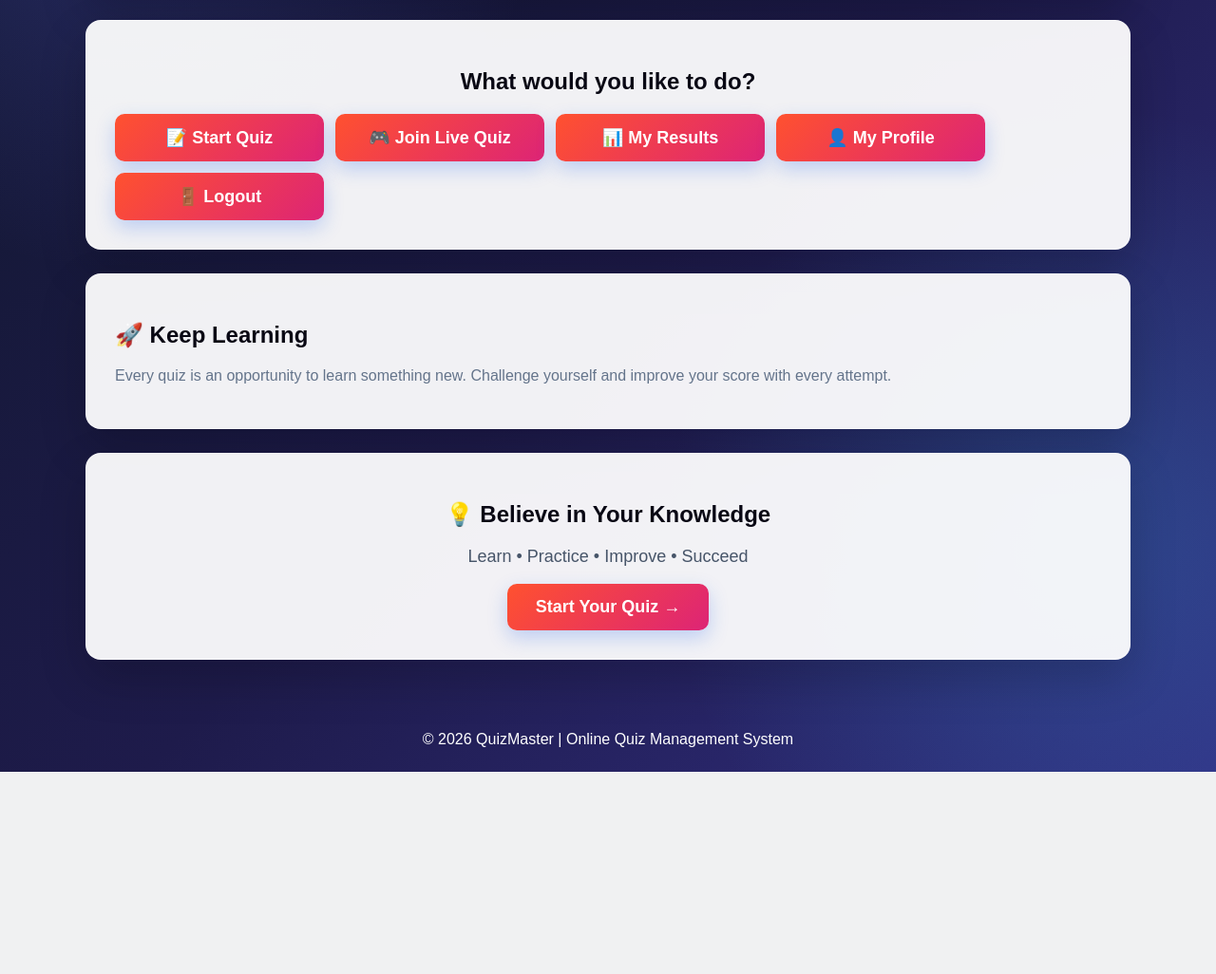
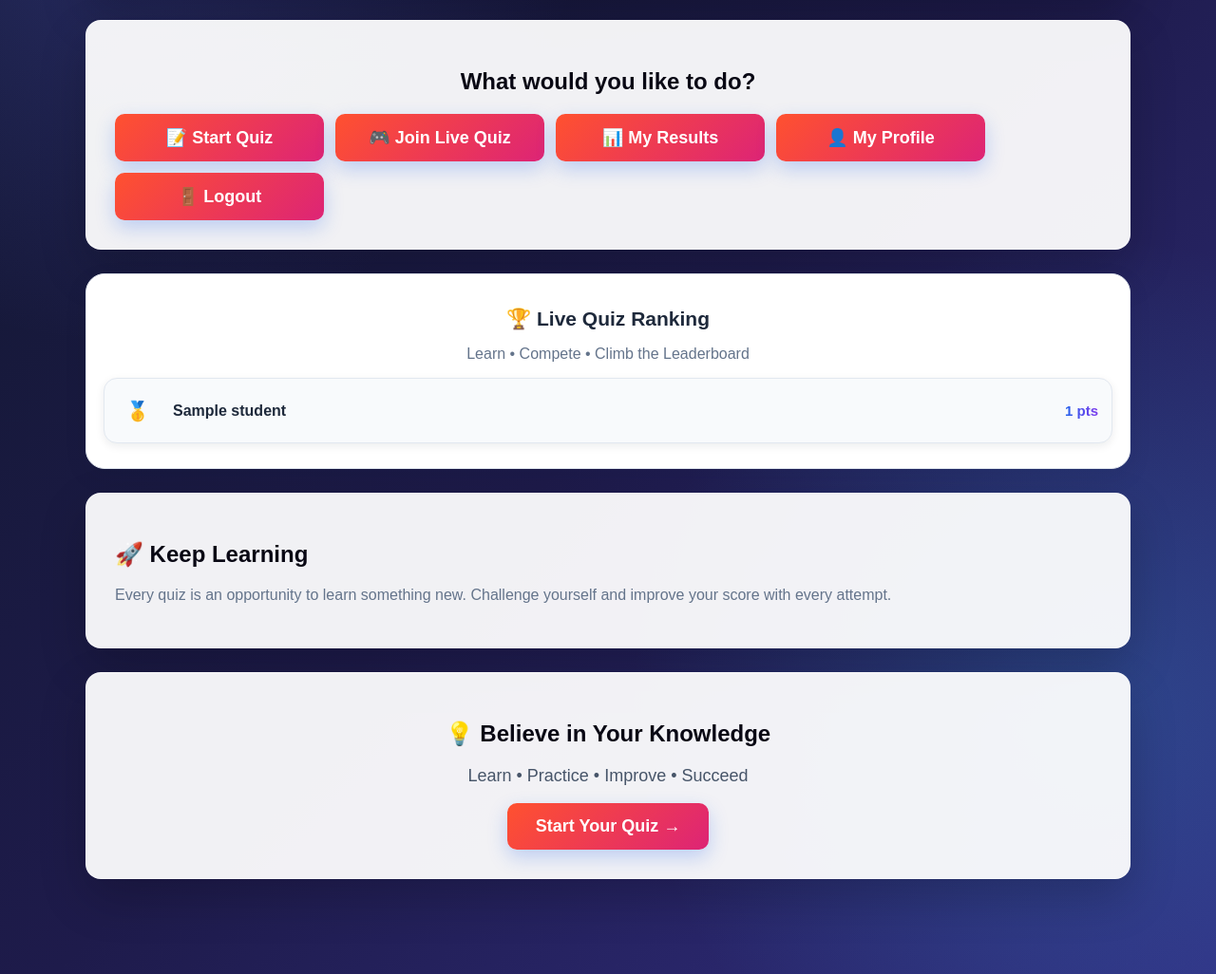
Before and after one commit to Sum332/online-quiz-management-system, a Python web app: template templates/dashboard.html in a window 1280 px wide. Shown: the part 416-1442 px from the top of the page at 95% size. Before the commit the page ends 1229 px from the top, so only its background shows below. Run offline with Jinja, Linux system fonts and the light colour scheme; the template is opened without the code that fills it: most values are stand-ins (such as "Sample title", 1, 10 or a date in 2020).

Commit message:
Add compact live quiz leaderboard

```diff
--- a/static/style.css
+++ b/static/style.css
@@ -1426,3 +1426,114 @@
         display: flex !important;
     }
 }
+/* LIVE LEADERBOARD */
+
+.leaderboard {
+    margin-top: 25px;
+}
+
+.leaderboard-row {
+    display: flex;
+    align-items: center;
+    gap: 18px;
+    padding: 16px 20px;
+    margin-bottom: 12px;
+    background: #f8fafc;
+    border: 1px solid #e2e8f0;
+    border-radius: 14px;
+    box-shadow: 0 3px 10px rgba(15, 23, 42, 0.08);
+}
+
+.rank {
+    width: 45px;
+    text-align: center;
+    font-size: 24px;
+    font-weight: bold;
+}
+
+.student-name {
+    flex: 1;
+    font-size: 17px;
+    font-weight: 600;
+    color: #1e293b;
+}
+
+.score {
+    font-size: 17px;
+    font-weight: bold;
+    color: #2563eb;
+}
+
+/* DUOLINGO-STYLE LIVE QUIZ LEADERBOARD */
+
+.leaderboard-card {
+    background: #ffffff;
+    border: 1px solid #e2e8f0;
+    border-radius: 20px;
+    padding: 18px;
+    box-shadow: 0 8px 24px rgba(15, 23, 42, 0.08);
+}
+
+.leaderboard-card h2 {
+    color: #1e293b;
+    font-size: 21px;
+    margin-bottom: 8px;
+}
+
+.leaderboard-card .leaderboard-row {
+    display: flex;
+    align-items: center;
+    gap: 16px;
+    padding: 10px 14px;
+    margin: 8px 0;
+    background: #f8fafc;
+    border: 1px solid #e2e8f0;
+    border-radius: 14px;
+    transition: transform 0.2s ease, box-shadow 0.2s ease;
+}
+
+.leaderboard-card .leaderboard-row:hover {
+    transform: translateY(-2px);
+    box-shadow: 0 5px 14px rgba(15, 23, 42, 0.08);
+}
+
+.leaderboard-card .rank {
+    width: 42px;
+    font-size: 20px;
+    text-align: center;
+    flex-shrink: 0;
+}
+
+.leaderboard-card .student-name {
+    flex: 1;
+    font-size: 16px;
+    font-weight: 700;
+    color: #1e293b;
+    overflow-wrap: anywhere;
+}
+
+.leaderboard-card .score {
+    font-size: 15px;
+    font-weight: 800;
+    color: #16a34a;
+    white-space: nowrap;
+}
+
+@media (max-width: 600px) {
+    .leaderboard-card {
+        padding: 18px;
+    }
+
+    .leaderboard-card .leaderboard-row {
+        gap: 10px;
+        padding: 12px;
+    }
+
+    .leaderboard-card .student-name {
+        font-size: 14px;
+    }
+
+    .leaderboard-card .score {
+        font-size: 13px;
+    }
+}
--- a/templates/dashboard.html
+++ b/templates/dashboard.html
@@ -98,6 +98,58 @@
     </div>
 
 
+<!-- LIVE QUIZ LEADERBOARD -->
+<div class="card leaderboard-card">
+
+    <h2 class="center">🏆 Live Quiz Ranking</h2>
+
+    <p class="center" style="color:#64748b;">
+        Learn • Compete • Climb the Leaderboard
+    </p>
+
+    {% if leaderboard %}
+
+        {% for student in leaderboard %}
+
+        <div class="leaderboard-row">
+
+            <div class="rank">
+                {% if loop.index == 1 %}
+                    🥇
+                {% elif loop.index == 2 %}
+                    🥈
+                {% elif loop.index == 3 %}
+                    🥉
+                {% else %}
+                    {{ loop.index }}
+                {% endif %}
+            </div>
+
+            <div class="student-name">
+                {% if student.id == session.get('user_id') %}
+                    {{ student.student_name }} (You)
+                {% else %}
+                    {{ student.student_name }}
+                {% endif %}
+            </div>
+
+            <div class="score">
+                {{ student.total_score }} pts
+            </div>
+
+        </div>
+
+        {% endfor %}
+
+    {% else %}
+
+        <p class="center">No rankings available yet. Join a Live Quiz to get started!</p>
+
+    {% endif %}
+
+</div>
+
+
     <!-- Quick Info -->
     <div class="card">
 
@@ -135,7 +187,6 @@
     padding:25px;
     margin-top:40px;
 ">
-    © 2026 QuizMaster | Online Quiz Management System
 </footer>
 
 <script>
```
Also changed, not shown: app.py (+188 -15 lines), templates/live_leaderboard.html (added, +63 -0 lines), templates/live_quiz.html (+29 -18 lines).
